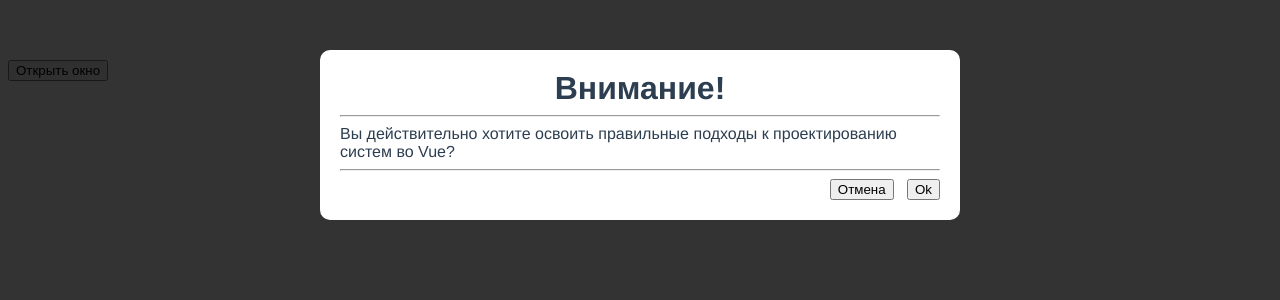
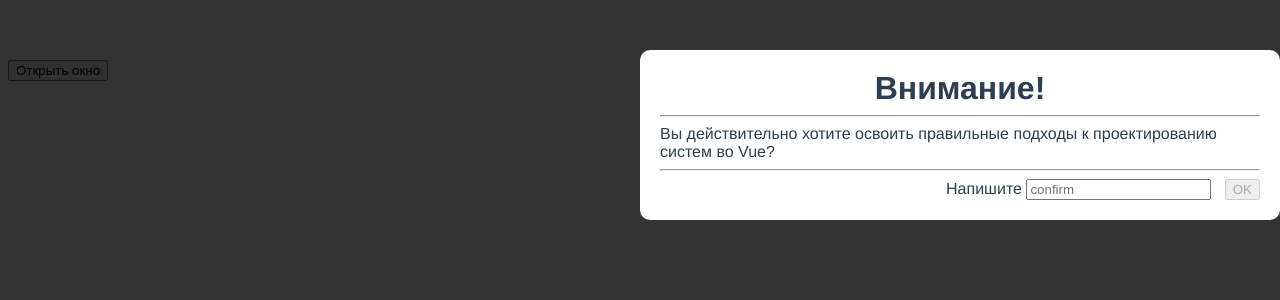
Before and after one commit to astaniano/vuejs_examples, a Vue app: page / in a window 1280 px wide. Both pictures are taken after a click on the button "Открыть окно". Shown: the top 300 px of the page. Built offline with nearby package versions, Linux system fonts and the light colour scheme.

Commit message:
finished 28

```diff
--- a/src/examples/popup_demo/Popup.vue
+++ b/src/examples/popup_demo/Popup.vue
@@ -1,15 +1,15 @@
 <template>
-  <div v-if="isOpen" class="backdrop">
-    <div class="popup">
+  <div v-if="isOpen" class="backdrop" @click="close">
+    <div class="popup" @click.stop>
       <h1>Внимание!</h1>
       <hr />
       <slot></slot>
       <hr />
       <div class="footer">
-        <slot name="actions" :close="close">
-          <button>Отмена</button>
+        <slot name="actions" :confirm="confirm">
+          <button @click="close">Отмена</button>
           &nbsp;
-          <button>Ok</button>
+          <button @click="confirm">Ok</button>
         </slot>
       </div>
     </div>
@@ -24,15 +24,27 @@ export default {
       required: true,
     },
   },
+  emits: {
+    ok: null,
+    close: null,
+  },
+  mounted() {
+    document.addEventListener("keydown", this.handleKeydown);
+  },
+  beforeDestroy() {
+    document.removeEventListener("keydown", this.handleKeydown);
+  },
   methods: {
-    // handleKeydown(e) {
-    //   if (this.isOpen && e.key === "Escape") {
-    //     this.close();
-    //   }
-    // },
-
+    handleKeydown(e) {
+      if (this.isOpen && e.key === "Escape") {
+        this.close();
+      }
+    },
     close() {
       this.$emit("close");
+    },
+    confirm() {
+      this.$emit("ok");
     },
   },
 };
@@ -43,7 +55,7 @@ export default {
   top: 50px;
   padding: 20px;
   left: 50%;
-  transform: translateX(-50%);
+  /* transform: translateX(-50%); */
   position: fixed;
   z-index: 101;
   background-color: white;
--- a/src/examples/popup_demo/PopupDemo.vue
+++ b/src/examples/popup_demo/PopupDemo.vue
@@ -8,6 +8,15 @@
     >
       Вы действительно хотите освоить правильные подходы к проектированию систем
       во Vue?
+      <template #actions="{ confirm }">
+        Напишите
+        <input
+          :placeholder="$options.CONFIRMATION_TEXT"
+          v-model="confirmation"
+        />
+        &nbsp;
+        <button @click="confirm" :disabled="!isConfirmationCorrect">OK</button>
+      </template>
     </Popup>
   </div>
 </template>
@@ -17,10 +26,16 @@ import Popup from "./Popup.vue";
 export default {
   components: { Popup },
   data() {
-    return { isPopupOpen: false };
+    return { isPopupOpen: false, confirmation: "" };
   },
 
-  computed: {},
+  CONFIRMATION_TEXT: "confirm",
+
+  computed: {
+    isConfirmationCorrect() {
+      return this.confirmation === this.$options.CONFIRMATION_TEXT;
+    },
+  },
 
   methods: {
     openPopup() {
@@ -29,8 +44,7 @@ export default {
     },
 
     popupConfirmed() {
-      alert("Confirmed!");
-      //   this.isPopupOpen = false;
+      this.isPopupOpen = false;
     },
   },
 };
```
